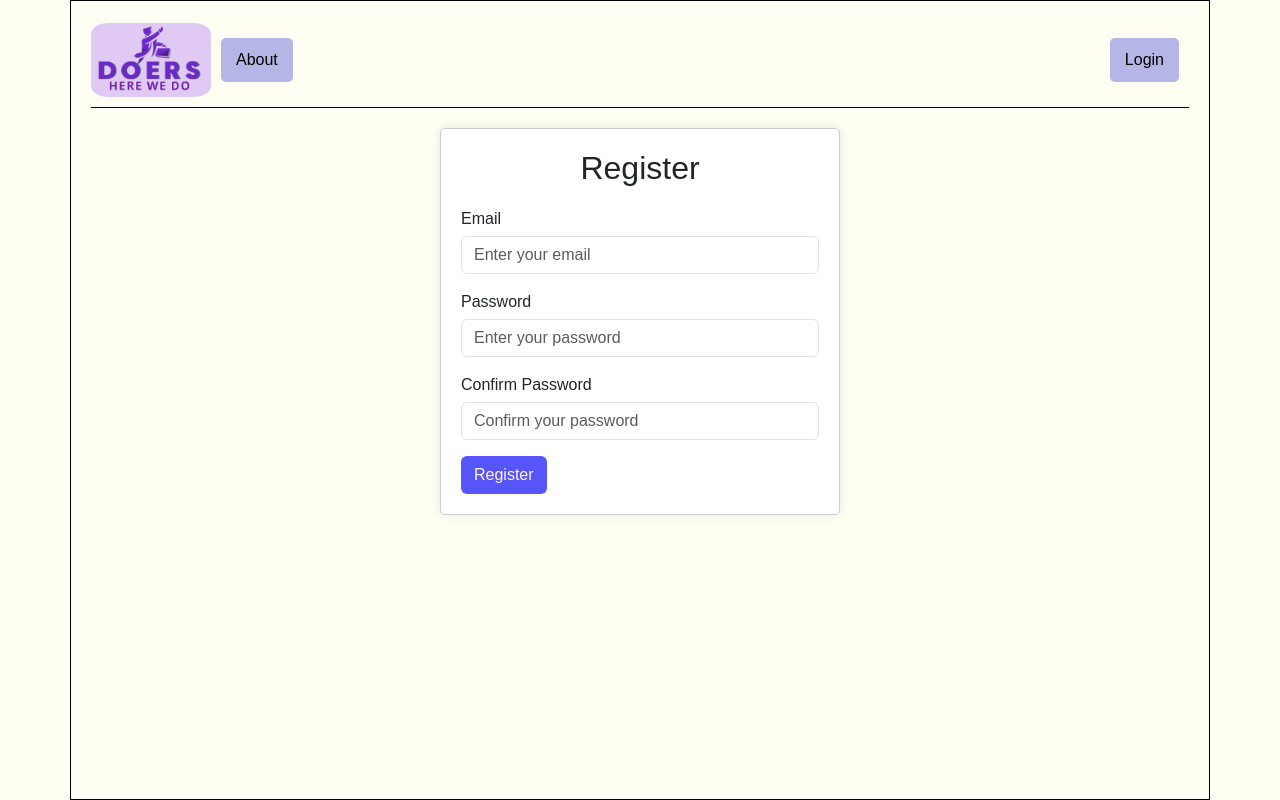
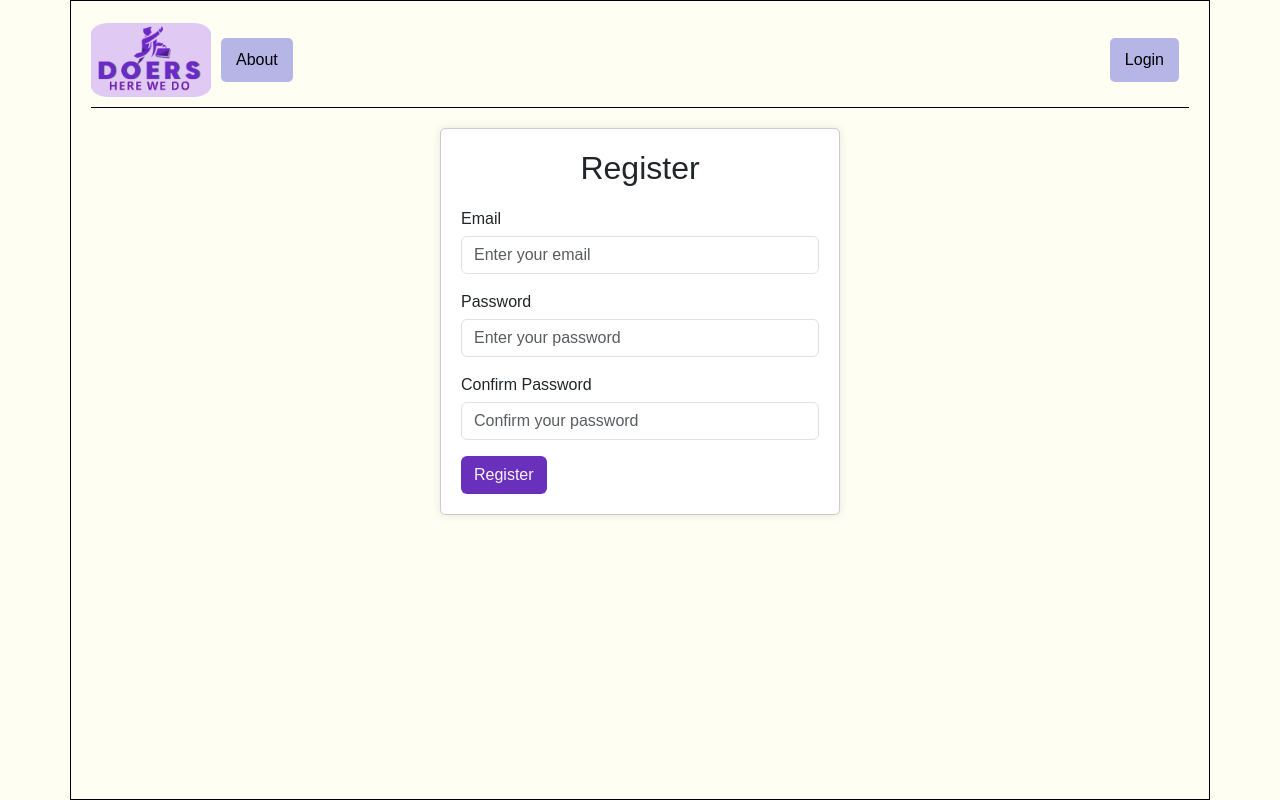
Before and after one commit to yuriihehed/doers-todo-app, a Django app: page /register/ in a window 1280 px wide. Run offline with Django 5.2, Linux system fonts and the light colour scheme; parts of the project's set-up code (start-up, migrations or seed data) failed here and were passed over.

Commit message:
changed all pfp// change login, register, forgot password button

```diff
--- a/backEnd/myproject/todos/templates/about.html
+++ b/backEnd/myproject/todos/templates/about.html
@@ -143,7 +143,7 @@
             <!-- Vanessa -->
             <div class="col-md-4">
                 <div class="card">
-                    <img src=" {% static 'todos/images/Test1.png' %}">
+                    <img src=" {% static 'todos/images/VanessaPFP.png' %}">
                     <div class="card-body">
                         <h5 class="card-title">Vanessa</h5>
                         <p class="card-text">Bio: DePaul Student Senior<br>
@@ -167,7 +167,7 @@
             <!-- Kanchanjit -->
             <div class="col-md-4">
                 <div class="card">
-                    <img src=" {% static 'todos/images/Test1.png' %}">
+                    <img src=" {% static 'todos/images/KanchanjitPFP.png' %}">
                     <div class="card-body">
                         <h5 class="card-title">Kanchanjit</h5>
                         <p class="card-text">Bio: DePaul Student Senior<br>
@@ -179,7 +179,7 @@
             <!-- John -->
             <div class="col-md-4">
                 <div class="card">
-                    <img src=" {% static 'todos/images/JohnPFP.png' %}">
+                    <img src=" {% static 'todos/images/JohnPFP1.png' %}">
                     <div class="card-body">
                         <h5 class="card-title">John</h5>
                         <p class="card-text">Bio: DePaul Student Senior<br>
--- a/backEnd/myproject/todos/templates/accountPage/forgot_password.html
+++ b/backEnd/myproject/todos/templates/accountPage/forgot_password.html
@@ -17,7 +17,7 @@
             height: 100vh;
         }
         .button-edit {
-            background-color: rgb(85, 85, 250);
+            background-color: rgb(104,48,187);
             color: rgb(255, 245, 245);
         }
         .container {
--- a/backEnd/myproject/todos/templates/accountPage/login.html
+++ b/backEnd/myproject/todos/templates/accountPage/login.html
@@ -17,7 +17,7 @@
             height: 100vh;
         }
         .button-edit {
-            background-color: rgb(85, 85, 250);
+            background-color: rgb(104,48,187);
             color: rgb(255, 245, 245);
         }
         .container {
--- a/backEnd/myproject/todos/templates/accountPage/logout.html
+++ b/backEnd/myproject/todos/templates/accountPage/logout.html
@@ -15,7 +15,7 @@
             height: 100vh;
         }
         .button-edit {
-            background-color: rgb(85, 85, 250);
+            background-color: rgb(104,48,187);
             color: rgb(255, 245, 245);
         }
         .container {
--- a/backEnd/myproject/todos/templates/accountPage/register.html
+++ b/backEnd/myproject/todos/templates/accountPage/register.html
@@ -17,7 +17,7 @@
             height: 100vh;
         }
         .button-edit {
-            background-color: rgb(85, 85, 250);
+            background-color: rgb(104,48,187);
             color: rgb(255, 245, 245);
         }
         .container {
--- a/backEnd/myproject/todos/templates/todoPage/create_todo.html
+++ b/backEnd/myproject/todos/templates/todoPage/create_todo.html
@@ -136,7 +136,7 @@
        <div class="header">
            <div class="left">
             <a href="/" class="button-link" style="background: none; padding: 0; border: none; margin-right: 10px; ">
-                <img src=" {% static 'todos/images/DoersLogo.png' %}" style="width: 120px; height: 74px; object-fit: cover; border-radius: 25%;">
+                <img src=" {% static 'todos/images/DoersLogo.png' %}" style="width: 120px; height: 74px; object-fit: cover; border-radius: 15%;">
             </a>
                <a href="/about" class="button-link button-login">About</a>
            </div>
```
Also changed, not shown: backEnd/myproject/todos/static/todos/images/JohnPFP1.png (added), backEnd/myproject/todos/static/todos/images/JohnPfp.png (deleted), backEnd/myproject/todos/static/todos/images/KanchanjitPFP.png (added), backEnd/myproject/todos/static/todos/images/VanessaPFP.png (added), backEnd/myproject/todos/templates/css/stylesheet.css (added).
